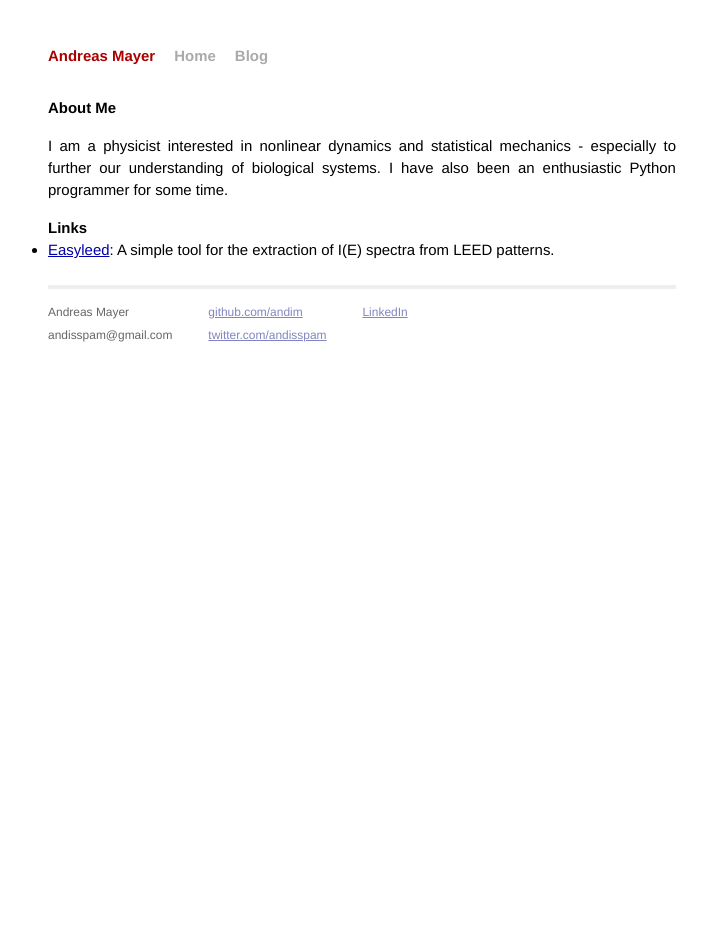
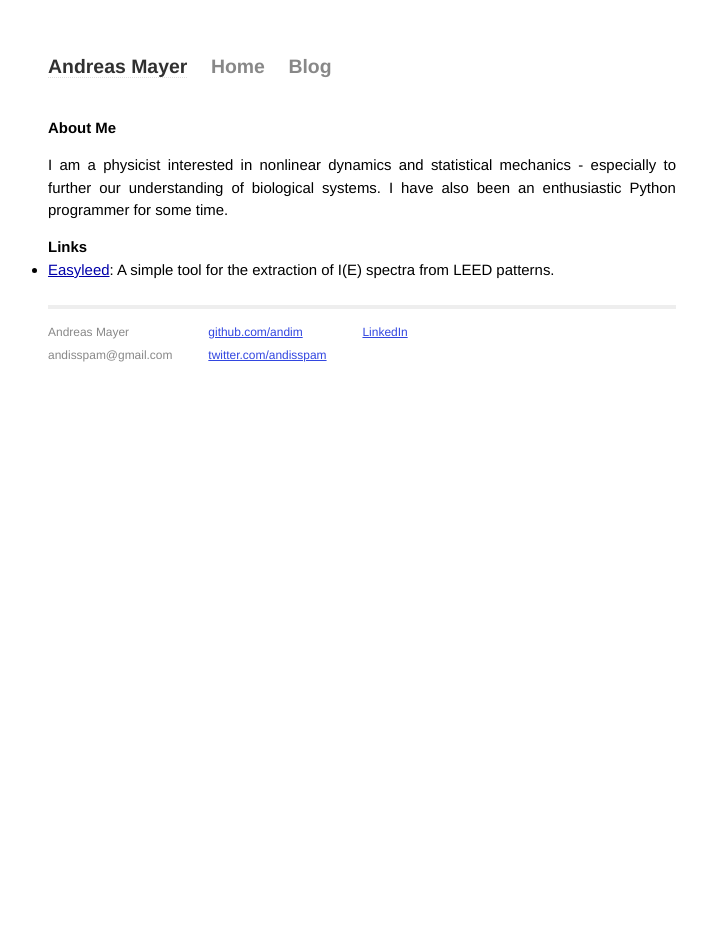
Before and after one commit to andim/andim.github.io, a Jekyll site: the page built from index.md, in a window 1280 px wide. Shown: the whole page, without its empty margins (278-985 px from the left). Built offline with Jekyll 4.4.1, drawn with Linux system fonts in a browser that asks for light colours; Markdown is read by kramdown in place of the engine named in the settings.

Commit message:
changed colors and font sizes in css

```diff
--- a/css/main.css
+++ b/css/main.css
@@ -55,6 +55,13 @@ a:visited { color: #a0a; }
 /*
 /*****************************************************************************/
 
+h1 {
+    margin-top: 0.5em;
+    border-bottom: dotted thin #e0e0e0;
+    color: #0E1E97;
+    margin-bottom: 0.5em;
+}
+
 .site {
   font-size: 115%;
   text-align: justify;
@@ -69,25 +76,23 @@ a:visited { color: #a0a; }
 }
 
 .title {
+  font-size: 130%;
   display: inline-block;
   margin-bottom: 2em;
 }
 
 .title a {
-  color: #a00;
-}
-
-.title a:hover {
-  color: #000;
+  color: #303030;
 }
 
 .header a.extra {
-  color: #aaa;
+  font-size: 130%;
+  color: #888888;
   margin-left: 1em;
 }
 
 .header a.extra:hover {
-  color: #000;
+  color: #303030;
 }
 
 .meta {
@@ -96,7 +101,7 @@ a:visited { color: #a0a; }
 
 .footer {
   font-size: 80%;
-  color: #666;
+  color: #888888;
   border-top: 4px solid #eee;
   margin-top: 2em;
   overflow: hidden;
@@ -108,7 +113,7 @@ a:visited { color: #a0a; }
 }
 
 .footer .contact a {
-  color: #8085C1;
+  color: #3246e0;
 }
 
 .footer .rss {
```
